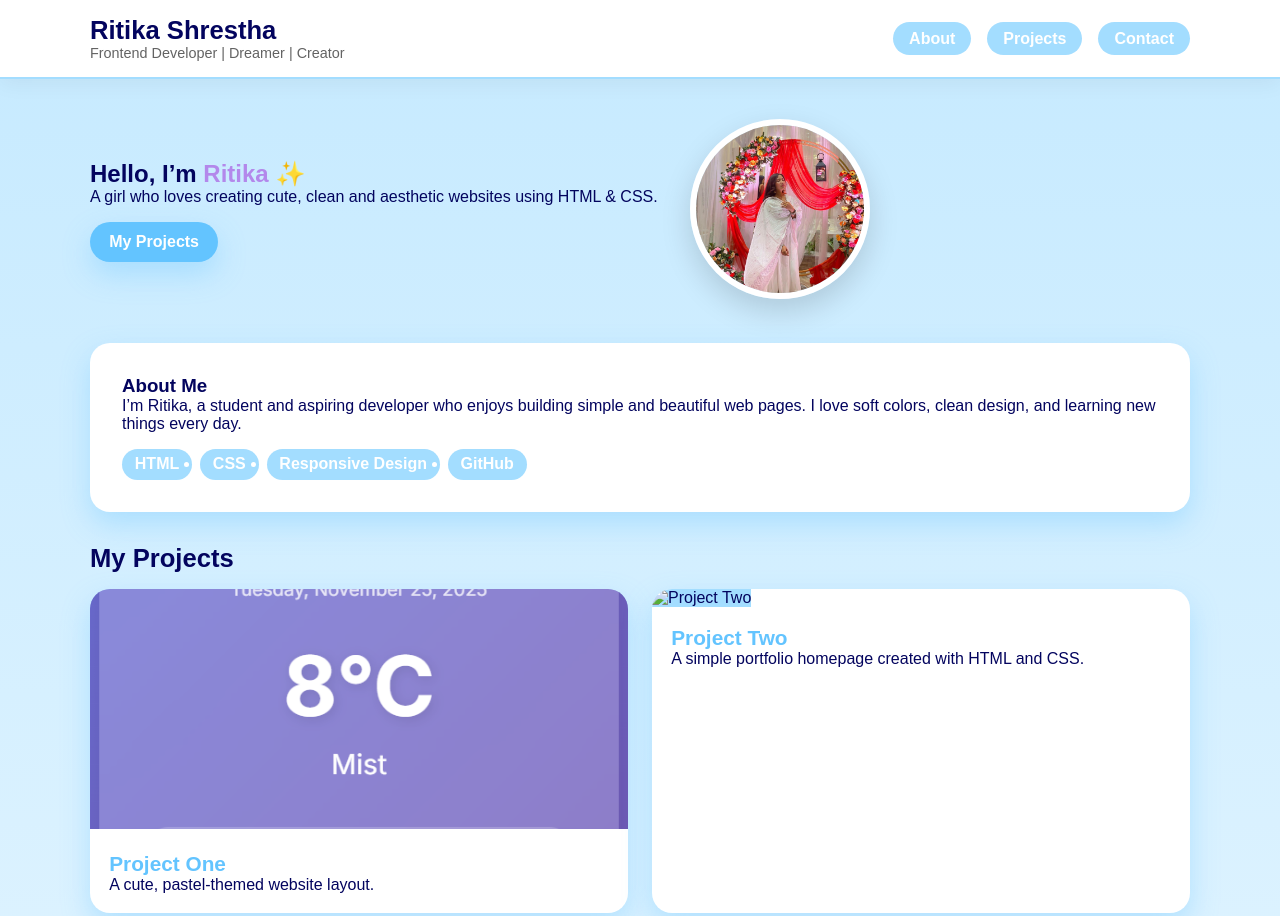
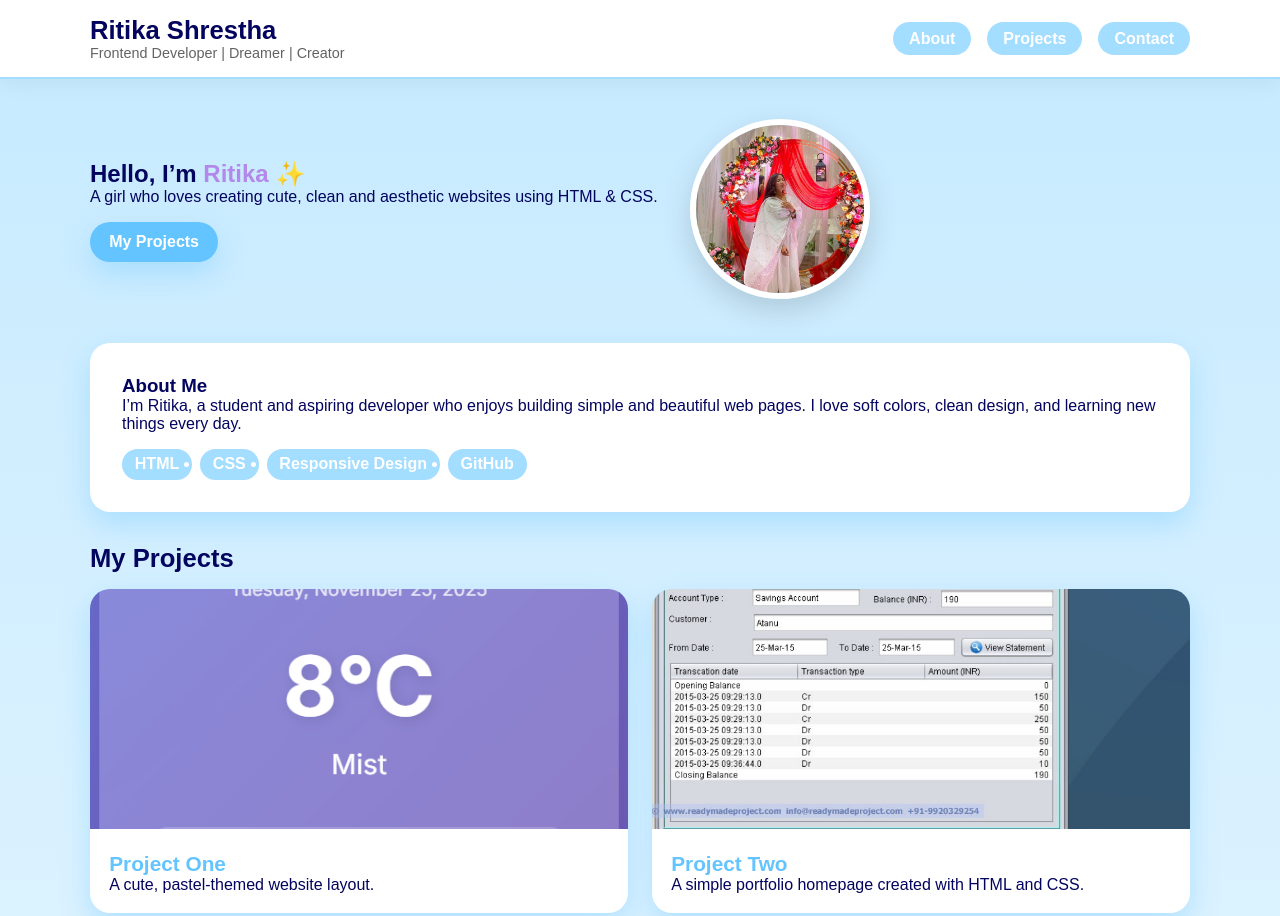
Before and after one commit to shrtritika488-hash/workshop1, a plain HTML site: page index.html in a window 1280 px wide. Shown: the top 916 px of the page. Drawn offline with Linux system fonts and the light colour scheme.

Commit message:
Added HTML structure and CSS styling for portfolio

```diff
--- a/index.html
+++ b/index.html
@@ -65,7 +65,7 @@
         </article>
 
         <article class="project-card">
-          <img src="images/project2.png" alt="Project Two">
+          <img src="images/project2.jpg" alt="Project Two">
           <div class="project-body">
             <h4>Project Two</h4>
             <p>A simple portfolio homepage created with HTML and CSS.</p>
```
Also changed, not shown: images/project2.jpg (added).
